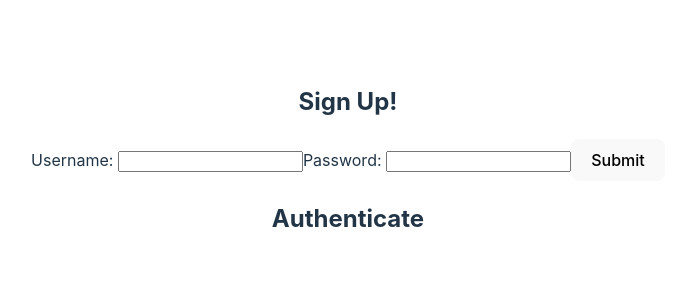
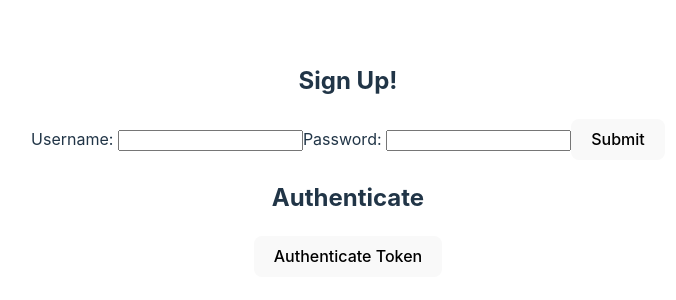
Before and after one commit to Mychael-FEWD/React-Form, a React (Vite) app: page / in a window 1280 px wide. Shown: the part 240-540 px from the top of the page, without its empty margins (292-968 px from the left). Built offline with nearby package versions, Linux system fonts and the light colour scheme.

Commit message:
Authenticate Component completed

```diff
--- a/src/App.jsx
+++ b/src/App.jsx
@@ -1,14 +1,16 @@
-// import { useState } from "react";
+import { useState } from "react";
 
 import SignUpForm from "./components/SignUpForm.jsx";
 import Authenticate from "./components/Authenticate.jsx";
 import "./App.css";
 
 function App() {
+  const [token, setToken] = useState(null);
+
   return (
     <>
-      <SignUpForm />
-      <Authenticate />
+      <SignUpForm onSetToken={setToken} />
+      <Authenticate token={token} />
     </>
   );
 }
--- a/src/components/Authenticate.jsx
+++ b/src/components/Authenticate.jsx
@@ -1,7 +1,33 @@
-export default function Authenticate() {
+import { useState } from "react";
+
+export default function Authenticate({ token }) {
+  const [error, setError] = useState(null);
+  const [successMessage, setSuccessMessage] = useState(null);
+
+  async function handleClick() {
+    try {
+      const response = await fetch(
+        "https://fsa-jwt-practice.herokuapp.com/authenticate",
+        {
+          method: "GET",
+          headers: {
+            "Content-Type": "application/json",
+            Authorization: `Bearer ${token}`,
+          },
+        }
+      );
+      const result = await response.json();
+      setSuccessMessage(result.message);
+    } catch (error) {
+      setError(error.message);
+    }
+  }
   return (
     <>
       <h2>Authenticate</h2>
+      {error && <p>{error}</p>}
+      {successMessage && <p>{successMessage}</p>}
+      <button onClick={handleClick}>Authenticate Token</button>
     </>
   );
 }
--- a/src/components/SignUpForm.jsx
+++ b/src/components/SignUpForm.jsx
@@ -1,6 +1,6 @@
 import { useState } from "react";
 
-export default function SignUpForm() {
+export default function SignUpForm({ onSetToken }) {
   const [username, setUsername] = useState("");
   const [password, setPassword] = useState("");
   const [error, setError] = useState(null);
@@ -16,6 +16,7 @@
         }
       );
       const result = await response.json();
+      onSetToken(result.token);
       console.log(result);
     } catch (error) {
       setError(error.message);
```
